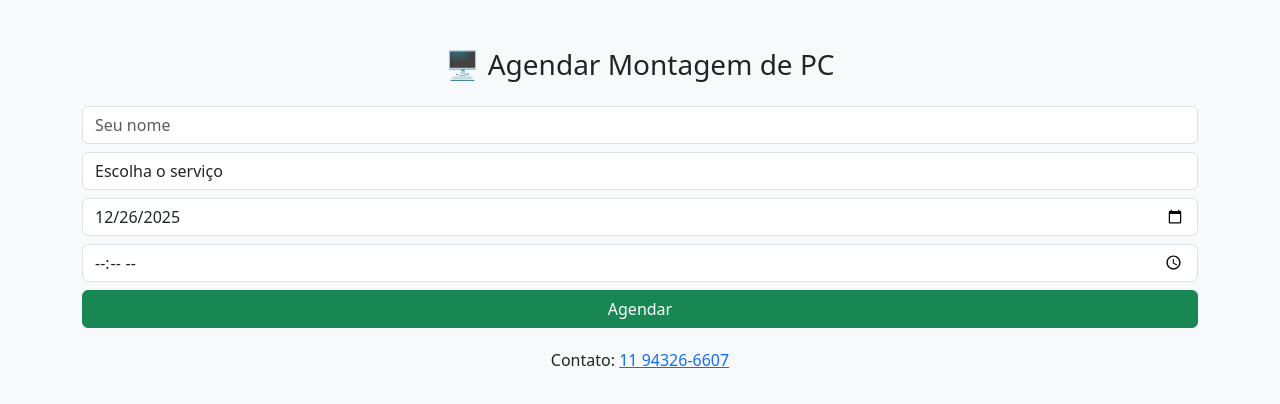
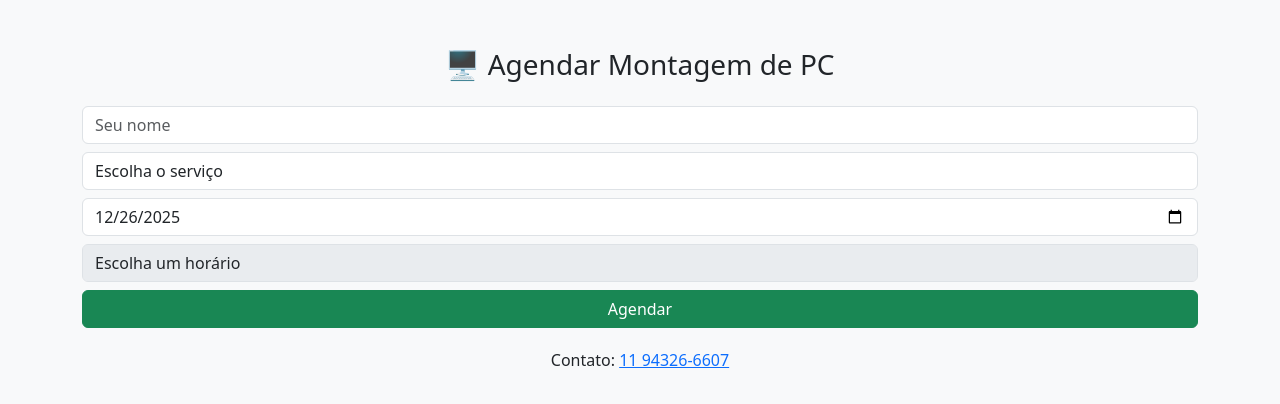
Before and after one commit to driccos7/agendamento-montagem-pc, a plain HTML site: page index.html in a window 1280 px wide. Drawn offline with nearby package versions, Linux system fonts and the light colour scheme.

Commit message:
Update index.html

```diff
--- a/index.html
+++ b/index.html
@@ -24,7 +24,10 @@
     </select>
 
     <input class="form-control mb-2" type="date" id="data" required>
-    <input class="form-control mb-2" type="time" id="hora" required>
+    <select class="form-control mb-2" id="hora" required disabled>
+  <option value="">Escolha um horário</option>
+</select>
+
 
     <button class="btn btn-success w-100">Agendar</button>
   </form>
```
